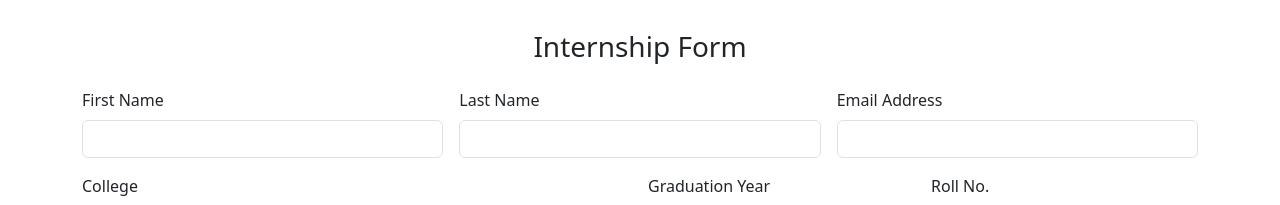
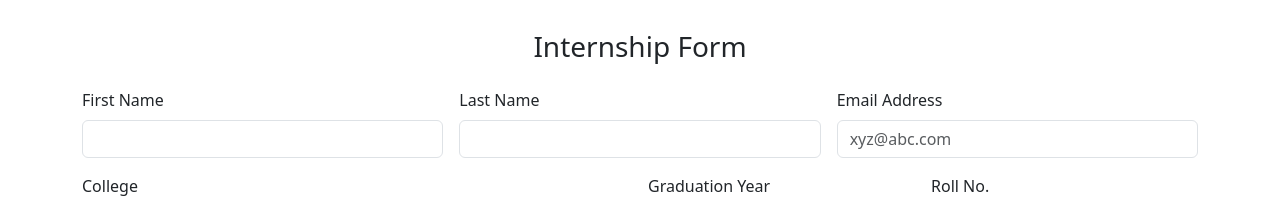
Before and after one commit to acciojob/bootstrap-form-easy-Mahrozfatima786, a website: page main.html in a window 1280 px wide. Shown: the top 205 px of the page. Drawn offline with nearby package versions, Linux system fonts and the light colour scheme.

Commit message:
created a submission

```diff
--- a/main.html
+++ b/main.html
@@ -28,7 +28,7 @@
 
       <div class="col-md-4">
         <label for="email-input" class="form-label">Email Address</label>
-        <input type="email" class="form-control" id="email-input" required>
+        <input placeholder="xyz@abc.com" type="email" class="form-control" id="email-input" required>
         <div class="invalid-feedback">Email required</div>
       </div>
 
```
